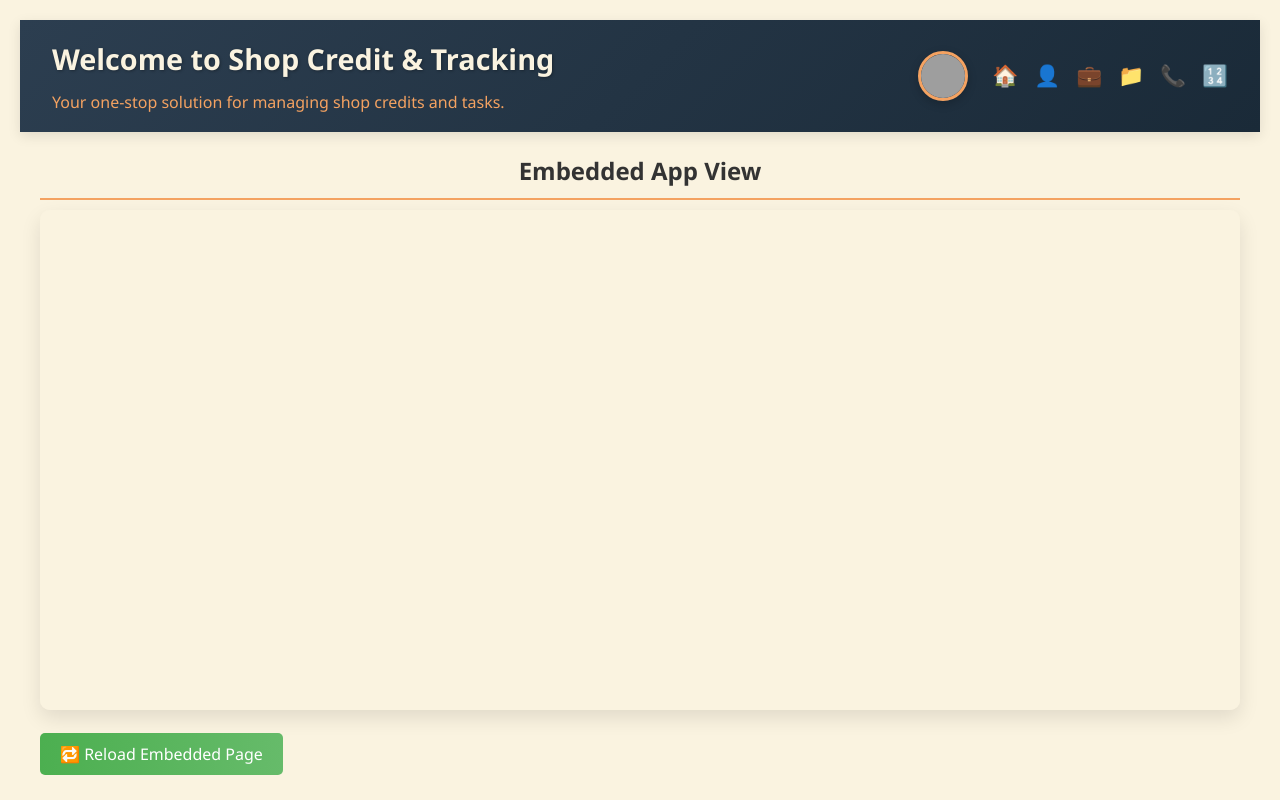
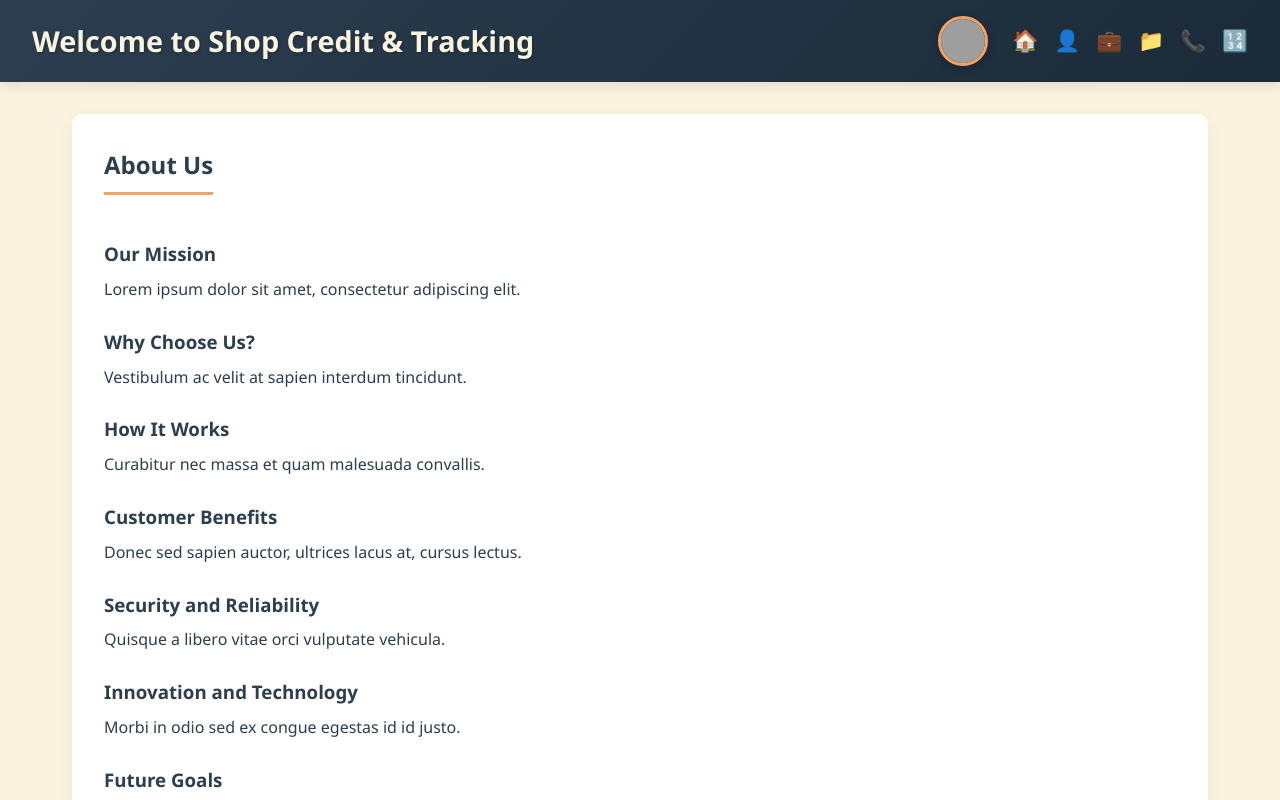
Before and after one commit to Priyanka20067/shop-tracking, a React (Vite) app in the folder shop-credit-tracking/: page / in a window 1280 px wide. Shown: the top 800 px of the page. Built offline with nearby package versions, Linux system fonts and the light colour scheme; grey boxes are pictures that could not be loaded.

Commit message:
home page changes

```diff
--- a/shop-credit-tracking/src/components/Home.jsx
+++ b/shop-credit-tracking/src/components/Home.jsx
@@ -1,5 +1,4 @@
-import React, { useState } from 'react';
-import logo from '../assets/logo.png';
+import React from 'react';
 import "../components/hom.css";
 
 function Header() {
@@ -8,7 +7,6 @@ function Header() {
       <header>
         <div className='header'>
           <h1>Welcome to Shop Credit & Tracking</h1>
-          <p>Your one-stop solution for managing shop credits and tasks.</p>
         </div>
         <div className="profile-container">
           <img
@@ -31,48 +29,13 @@ function Header() {
 }
 
 function Home() {
-  const [iframeKey, setIframeKey] = useState(0);
 
-  const reloadIframe = () => {
-    setIframeKey(prev => prev + 1);
-  };
 
   return (
     <div>
       <Header />
 
-      {/* 🔽 IFRAME SECTION HERE 🔽 */}
-      <div style={{ padding: "20px" }}>
-        <h2 style={{ marginBottom: "10px" }}>Embedded App View</h2>
 
-        <iframe
-          key={iframeKey}
-          src="/main" // Use any route or external page here
-          title="Embedded Page"
-          style={{
-            width: "100%",
-            height: "500px",
-            border: "2px solid #333",
-            borderRadius: "10px"
-          }}
-        ></iframe>
-
-        <button
-          onClick={reloadIframe}
-          style={{
-            marginTop: "15px",
-            padding: "10px 20px",
-            fontSize: "16px",
-            cursor: "pointer",
-            backgroundColor: "#4CAF50",
-            color: "#fff",
-            border: "none",
-            borderRadius: "5px"
-          }}
-        >
-          🔁 Reload Embedded Page
-        </button>
-      </div>
 
       {/* 🔽 REMAINING CONTENT BELOW 🔽 */}
       <main className="main-content">
--- a/shop-credit-tracking/src/components/sign.css
+++ b/shop-credit-tracking/src/components/sign.css
@@ -36,7 +36,7 @@
     display: flex;
     align-items: center;
     min-height: 100vh;
-    padding: 20px;
+    padding: 0;
     animation: fadeIn 0.5s ease-in;
   }
 
```
